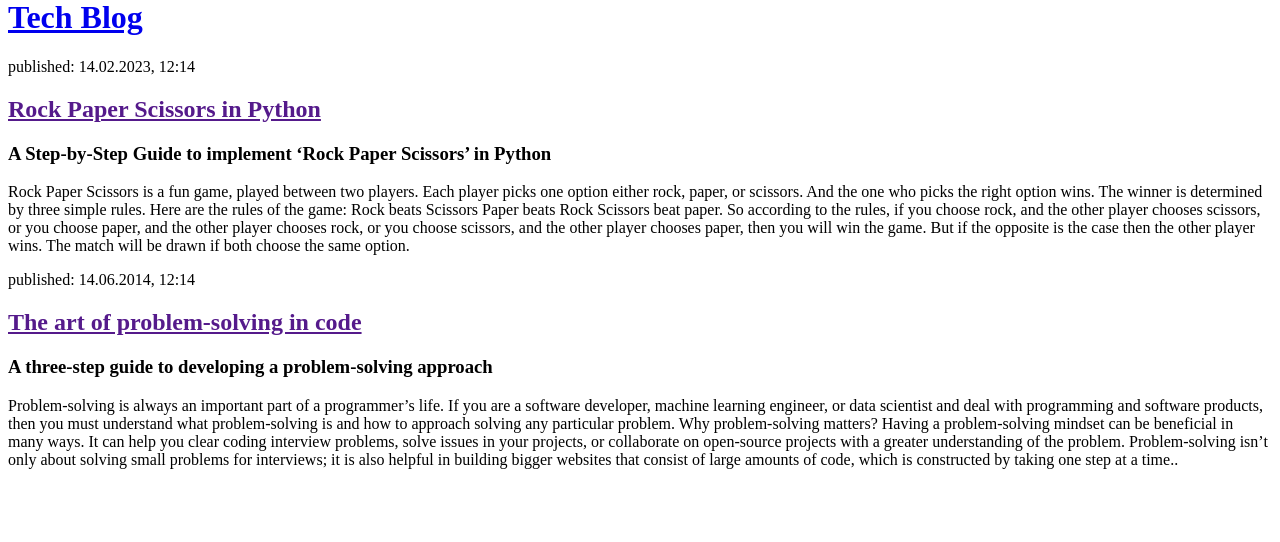
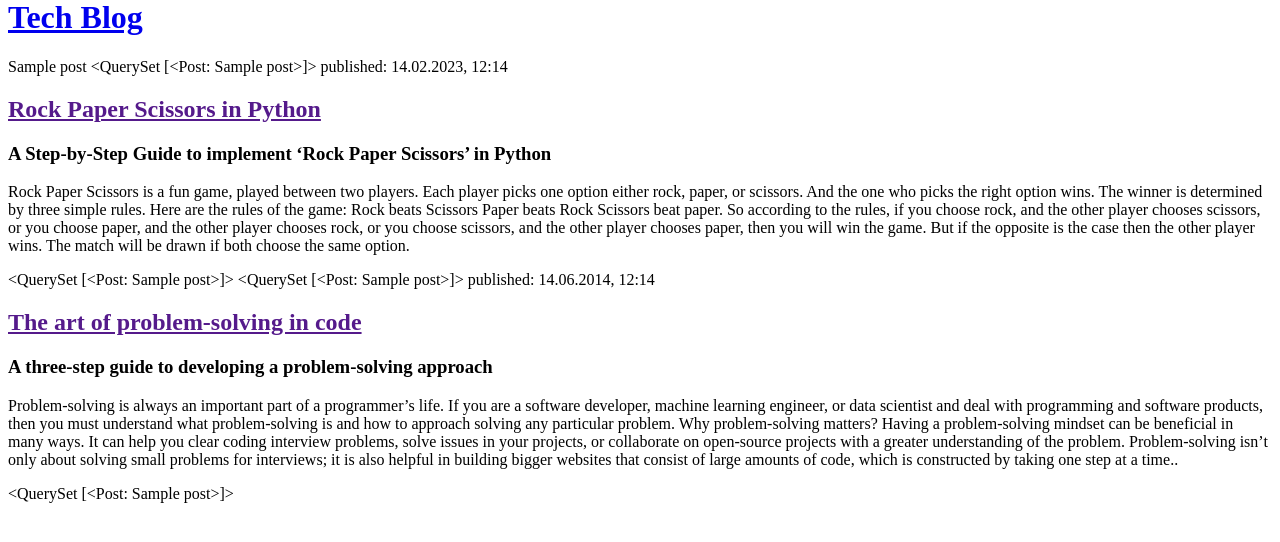
Before and after one commit to salmanakhtar57/django-blog, a Django app: page / in a window 1280 px wide. Shown: the part 22-564 px from the top of the page. Run offline with Django 4.2, Linux system fonts and the light colour scheme; tables that the repository leaves empty hold one stand-in row (values such as "Sample post").

Commit message:
add a line in blog/vies.py and some changes in html codes

```diff
--- a/blog/templates/blog/post_list.html
+++ b/blog/templates/blog/post_list.html
@@ -7,8 +7,11 @@
         <header>
             <h1><a href="/">Tech Blog</a></h1>
         </header>
+        {% for post in posts %}
+            {{ post }}
+        {% endfor %}
 
-        <article>
+        {{ posts }}
             <time>published: 14.02.2023, 12:14</time>
             <h2><a href="">Rock Paper Scissors in Python</a></h2>
             <h3>A Step-by-Step Guide to implement ‘Rock Paper Scissors’ in Python</h3>
@@ -29,9 +32,9 @@
                 But if the opposite is the case then the other player wins. The match will be
                 drawn if both choose the same option.
             </p>
-        </article>
+        {{ posts }}
 
-        <article>
+        {{ posts }}
             <time>published: 14.06.2014, 12:14</time>
             <h2><a href="">The art of problem-solving in code</a></h2>
             <h3>A three-step guide to developing a problem-solving approach </h3>
@@ -48,6 +51,6 @@
                 Problem-solving isn’t only about solving small problems for interviews; it is
                 also helpful in building bigger websites that consist of large amounts of code,
                 which is constructed by taking one step at a time..</p>
-        </article>
+        {{ posts }}
     </body>
 </html>
--- a/blog/views.py
+++ b/blog/views.py
@@ -1,4 +1,7 @@
 from django.shortcuts import render
+from django.utils import timezone
+from .models import Post
 
 def post_list(request):
-    return render(request, 'blog/post_list.html', {})
+    posts = Post.objects.filter(published_date__lte=timezone.now()).order_by('published_date')
+    return render(request, 'blog/post_list.html', {'posts': posts})
```
